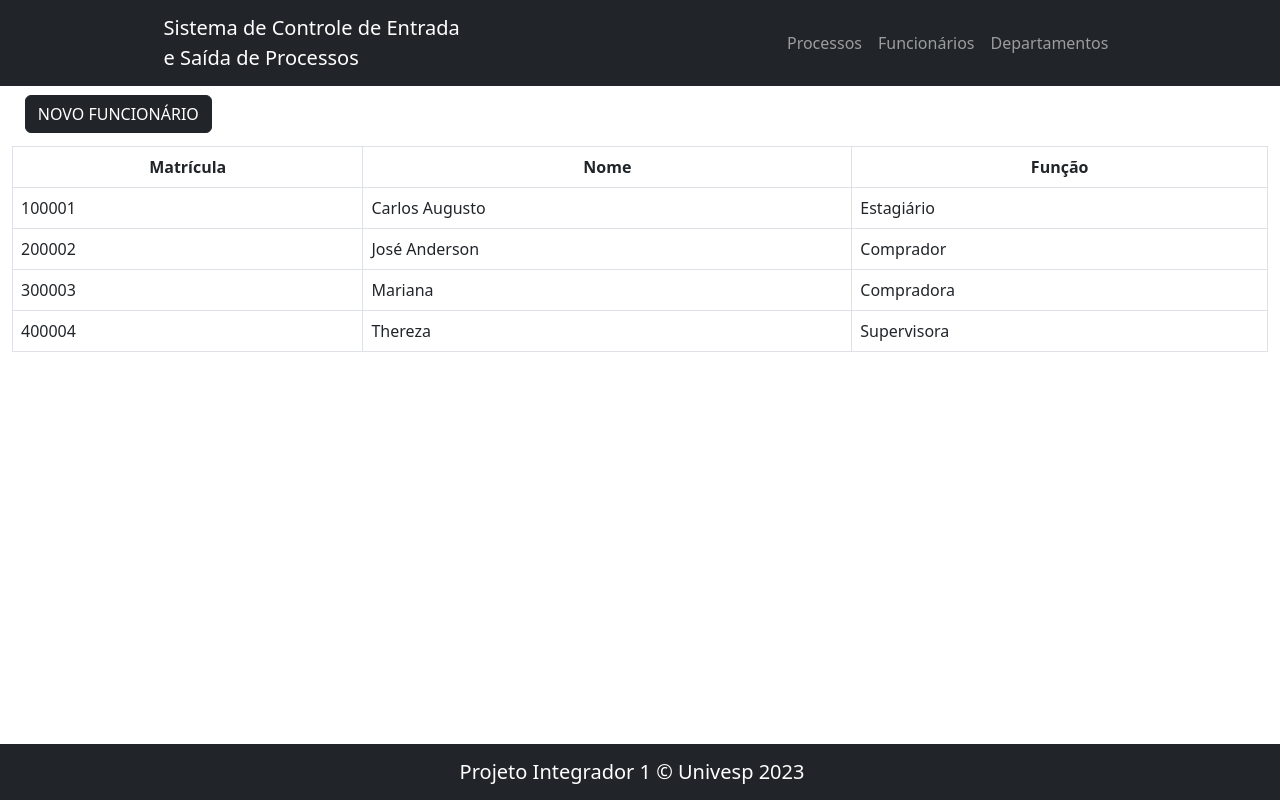
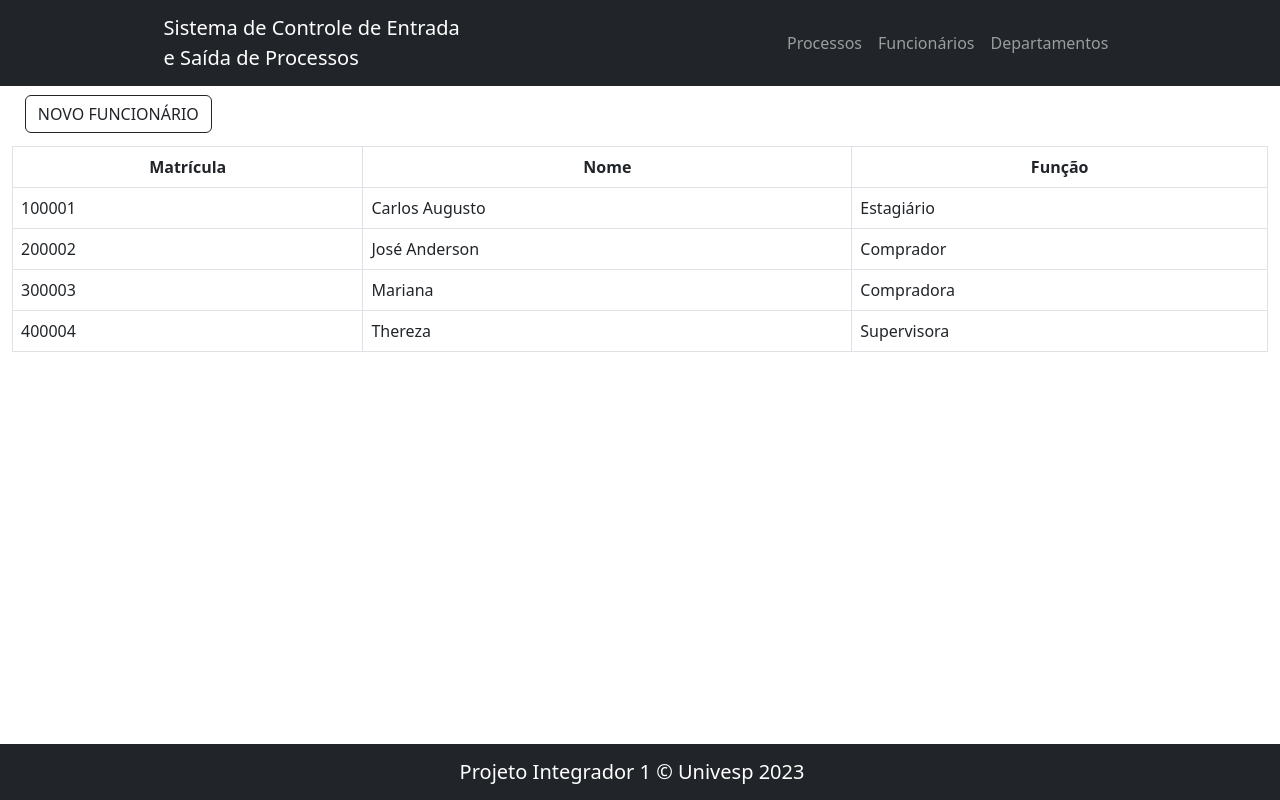
Before and after one commit to marianaleitao/Projeto-Integrador-1-Univesp, a React (Create React App) app: page /employees in a window 1280 px wide. Built offline with nearby package versions, Linux system fonts and the light colour scheme.

Commit message:
mudado o estilo do botão novo funcionário

```diff
--- a/src/app/components/Employee/ModalEmployee/index.js
+++ b/src/app/components/Employee/ModalEmployee/index.js
@@ -11,7 +11,7 @@ function ModalEmployee() {
 
     return (
         <>
-            <Button variant="dark" onClick={handleShow}>NOVO FUNCIONÁRIO</Button>
+            <Button variant="outline-dark" onClick={handleShow}>NOVO FUNCIONÁRIO</Button>
             <Modal show={show} onHide={handleClose}>
                 <Modal.Header closeButton>
                     <Modal.Title>Funcionário</Modal.Title>
```
